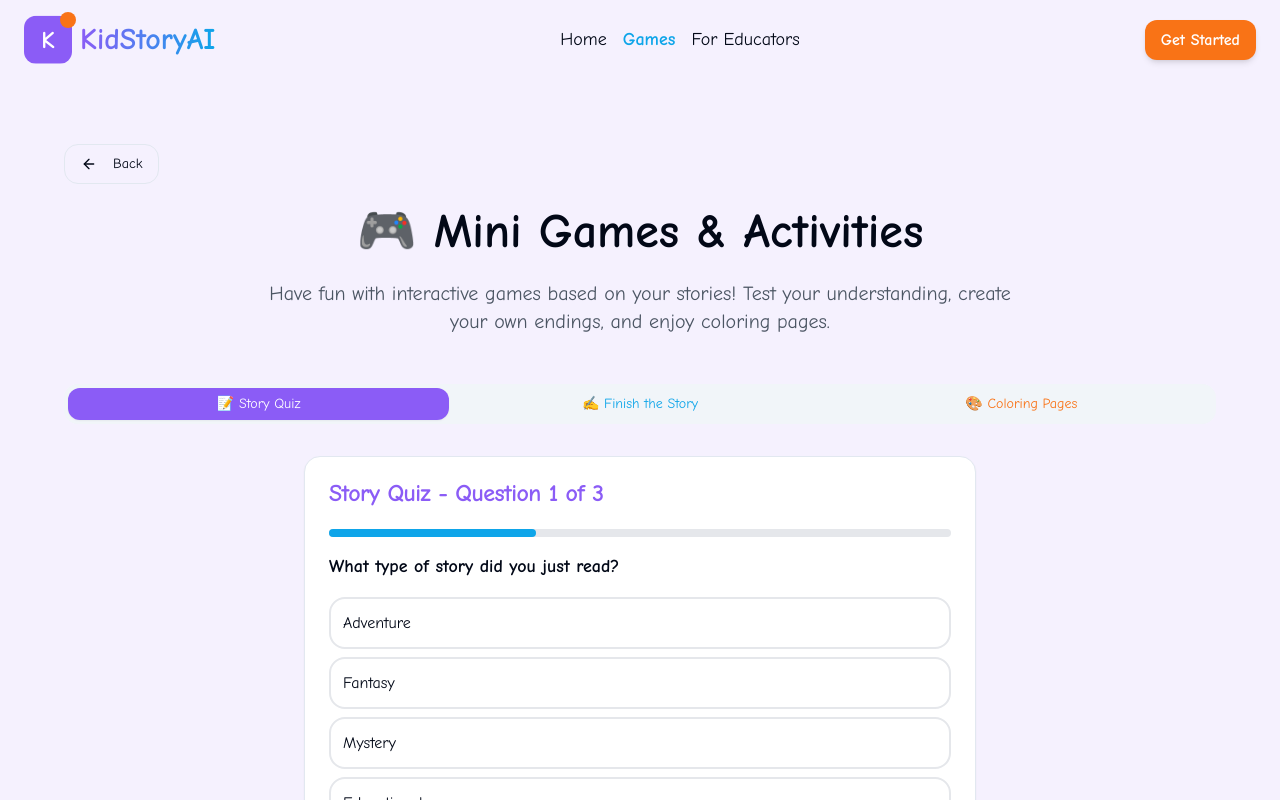
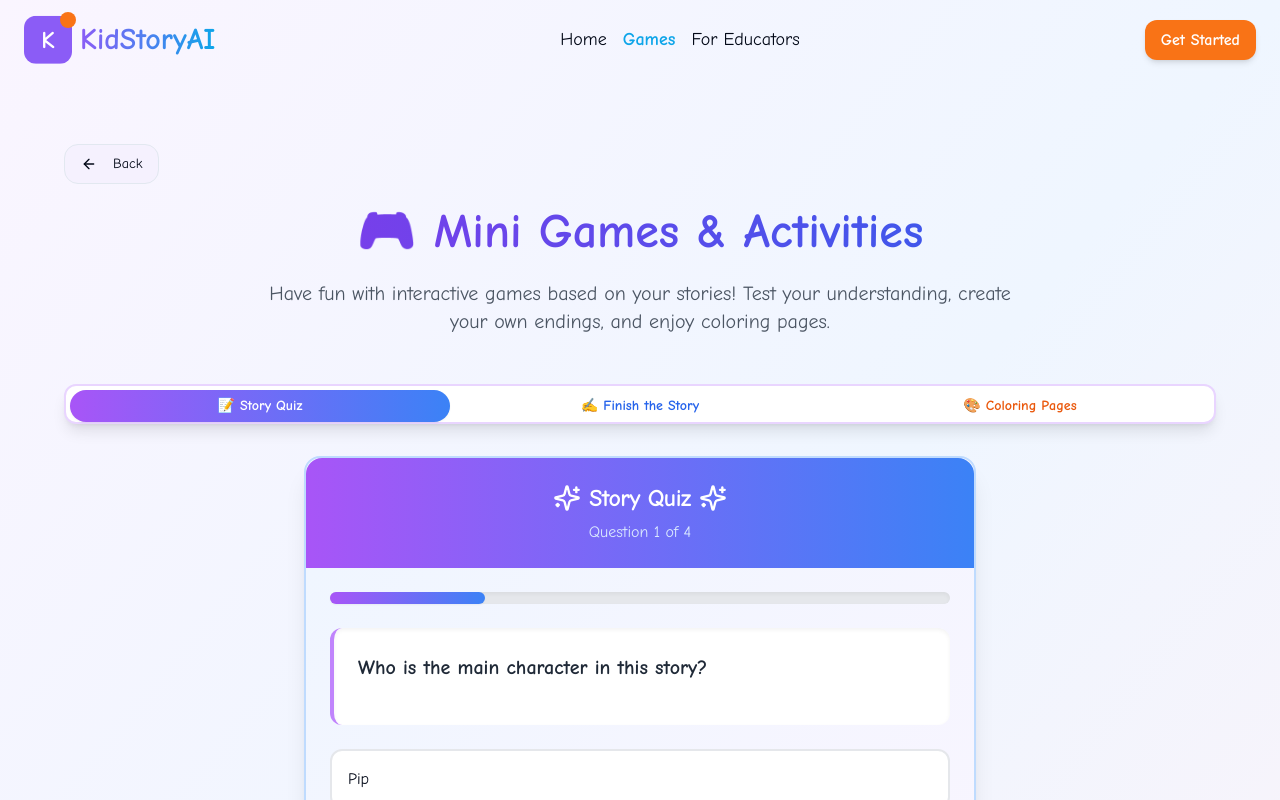
Before and after one commit to UDaygupta12512/kiddo-tale-spark, a React (Vite) app: page /games in a window 1280 px wide. Shown: the top 800 px of the page. Built offline with nearby package versions, Linux system fonts and the light colour scheme.

Commit message:
Refactor: Dynamic story quiz and UI improvements
- Updated StoryQuiz component to generate questions based on the user's story.
- Improved the UI design of the StoryQuiz component.

```diff
--- a/src/components/StoryQuiz.tsx
+++ b/src/components/StoryQuiz.tsx
@@ -2,7 +2,7 @@
 import { useState } from 'react';
 import { Button } from "@/components/ui/button";
 import { Card, CardContent, CardHeader, CardTitle } from "@/components/ui/card";
-import { CheckCircle, XCircle } from "lucide-react";
+import { CheckCircle, XCircle, Star, Sparkles, Trophy } from "lucide-react";
 
 type QuizQuestion = {
   question: string;
@@ -21,27 +21,98 @@ export function StoryQuiz({ storyText }: StoryQuizProps) {
   const [score, setScore] = useState(0);
   const [quizCompleted, setQuizCompleted] = useState(false);
 
-  // Generate quiz questions based on story content
+  // Extract key elements from the story for dynamic question generation
+  const extractStoryElements = (text: string) => {
+    const words = text.toLowerCase().split(/\s+/);
+    const sentences = text.split(/[.!?]+/).filter(s => s.trim().length > 0);
+
+    // Extract potential characters (capitalized words that aren't at sentence start)
+    const characters = text.match(/\b[A-Z][a-z]+\b/g)?.filter((word, index, arr) =>
+      arr.indexOf(word) === index &&
+      !['Once', 'The', 'A', 'An', 'In', 'At', 'On', 'With', 'From'].includes(word)
+    ) || [];
+
+    // Extract locations and settings
+    const locationWords = ['kingdom', 'forest', 'castle', 'garden', 'house', 'village', 'mountain', 'sea', 'cave'];
+    const settings = locationWords.filter(word => text.toLowerCase().includes(word));
+
+    // Extract actions and themes
+    const actionWords = ['adventure', 'journey', 'explore', 'discover', 'help', 'save', 'find', 'learn'];
+    const themes = actionWords.filter(word => text.toLowerCase().includes(word));
+
+    return { characters, settings, themes, sentences, words };
+  };
+
+  // Generate dynamic quiz questions based on story content
   const generateQuestions = (): QuizQuestion[] => {
-    // Simple quiz generation - in a real app, this would use AI
-    const questions: QuizQuestion[] = [
-      {
-        question: "What type of story did you just read?",
-        options: ["Adventure", "Fantasy", "Mystery", "Educational"],
+    if (!storyText) return [];
+
+    const elements = extractStoryElements(storyText);
+    const questions: QuizQuestion[] = [];
+
+    // Question 1: About the main character
+    if (elements.characters.length > 0) {
+      const mainCharacter = elements.characters[0];
+      questions.push({
+        question: `Who is the main character in this story?`,
+        options: [
+          mainCharacter,
+          elements.characters[1] || "Princess Aurora",
+          "Captain Adventure",
+          "Wizard Merlin"
+        ],
         correctAnswer: 0
-      },
-      {
-        question: "What was the main character trying to do?",
-        options: ["Learn something new", "Help others", "Go on an adventure", "All of the above"],
+      });
+    }
+
+    // Question 2: About the setting
+    if (elements.settings.length > 0) {
+      const setting = elements.settings[0];
+      questions.push({
+        question: `Where does the story take place?`,
+        options: [
+          `In a magical ${setting}`,
+          "In outer space",
+          "Under the ocean",
+          "In a modern city"
+        ],
+        correctAnswer: 0
+      });
+    }
+
+    // Question 3: About the story's theme/action
+    const storyLower = storyText.toLowerCase();
+    let themeQuestion = {
+      question: "What is the main theme of this story?",
+      options: ["Adventure and discovery", "Love and friendship", "Magic and wonder", "Learning and growth"],
+      correctAnswer: 0
+    };
+
+    if (storyLower.includes('friend') || storyLower.includes('help')) {
+      themeQuestion.correctAnswer = 1;
+    } else if (storyLower.includes('magic') || storyLower.includes('magical')) {
+      themeQuestion.correctAnswer = 2;
+    } else if (storyLower.includes('learn') || storyLower.includes('discover')) {
+      themeQuestion.correctAnswer = 3;
+    }
+
+    questions.push(themeQuestion);
+
+    // Question 4: Story comprehension
+    if (elements.sentences.length > 1) {
+      questions.push({
+        question: "What lesson can we learn from this story?",
+        options: [
+          "Be brave and curious",
+          "Always tell the truth",
+          "Help others in need",
+          "All of these are good lessons"
+        ],
         correctAnswer: 3
-      },
-      {
-        question: "What lesson can we learn from this story?",
-        options: ["Be kind to others", "Never give up", "Use your imagination", "All are good lessons"],
-        correctAnswer: 3
-      }
-    ];
-    return questions;
+      });
+    }
+
+    return questions.slice(0, 4); // Limit to 4 questions
   };
 
   const questions = generateQuestions();
@@ -65,7 +136,7 @@ export function StoryQuiz({ storyText }: StoryQuizProps) {
       } else {
         setQuizCompleted(true);
       }
-    }, 1500);
+    }, 2000);
   };
 
   const resetQuiz = () => {
@@ -78,10 +149,14 @@ export function StoryQuiz({ storyText }: StoryQuizProps) {
 
   if (!storyText) {
     return (
-      <Card className="w-full max-w-2xl mx-auto">
-        <CardContent className="p-6">
-          <p className="text-center text-gray-500">
-            Generate a story first to unlock the quiz!
+      <Card className="w-full max-w-2xl mx-auto bg-gradient-to-br from-purple-50 to-blue-50 border-2 border-dashed border-purple-300">
+        <CardContent className="p-8 text-center">
+          <div className="mb-4 text-6xl">📚</div>
+          <p className="text-lg text-purple-600 font-semibold mb-2">
+            Create Your Story First!
+          </p>
+          <p className="text-gray-600">
+            Generate a magical story to unlock personalized quiz questions
           </p>
         </CardContent>
       </Card>
@@ -89,23 +164,53 @@ export function StoryQuiz({ storyText }: StoryQuizProps) {
   }
 
   if (quizCompleted) {
+    const percentage = Math.round((score / questions.length) * 100);
+    const isExcellent = percentage === 100;
+    const isGood = percentage >= 75;
+
     return (
-      <Card className="w-full max-w-2xl mx-auto">
-        <CardHeader>
-          <CardTitle className="text-center text-kids-purple">Quiz Complete! 🎉</CardTitle>
+      <Card className="w-full max-w-2xl mx-auto bg-gradient-to-br from-yellow-50 to-orange-50 border-2 border-yellow-300 shadow-xl">
+        <CardHeader className="text-center pb-4">
+          <div className="flex justify-center mb-4">
+            {isExcellent ? (
+              <Trophy className="text-yellow-500 animate-bounce" size={64} />
+            ) : isGood ? (
+              <Star className="text-yellow-500 animate-pulse" size={64} />
+            ) : (
+              <Sparkles className="text-purple-500" size={64} />
+            )}
+          </div>
+          <CardTitle className="text-3xl font-bold bg-gradient-to-r from-purple-600 to-blue-600 bg-clip-text text-transparent">
+            Quiz Complete! 🎉
+          </CardTitle>
         </CardHeader>
-        <CardContent className="text-center space-y-4">
-          <div className="text-4xl font-bold text-kids-blue">
-            {score}/{questions.length}
+        <CardContent className="text-center space-y-6">
+          <div className="relative">
+            <div className="text-6xl font-bold text-transparent bg-gradient-to-r from-purple-500 to-blue-500 bg-clip-text">
+              {score}/{questions.length}
+            </div>
+            <div className="text-lg text-gray-600 mt-2">
+              {percentage}% Correct!
+            </div>
           </div>
-          <p className="text-lg">
-            {score === questions.length
-              ? "Perfect! You understood the story completely!"
-              : score >= questions.length / 2
-                ? "Great job! You got most of it right!"
-                : "Good try! Maybe read the story again?"}
-          </p>
-          <Button onClick={resetQuiz} className="bg-kids-purple hover:bg-kids-purple/90">
+
+          <div className="bg-white rounded-lg p-4 shadow-inner">
+            <p className="text-lg font-semibold text-gray-800">
+              {isExcellent
+                ? "🌟 Perfect! You understood every detail of the story!"
+                : isGood
+                  ? "🎯 Excellent! You really paid attention to the story!"
+                  : percentage >= 50
+                    ? "👍 Good job! You got the main ideas!"
+                    : "📖 Keep reading! Every story teaches us something new!"}
+            </p>
+          </div>
+
+          <Button
+            onClick={resetQuiz}
+            className="bg-gradient-to-r from-purple-500 to-blue-500 hover:from-purple-600 hover:to-blue-600 text-white px-8 py-3 text-lg font-semibold transform hover:scale-105 transition-all duration-200 shadow-lg"
+          >
+            <Sparkles className="mr-2" size={20} />
             Try Again
           </Button>
         </CardContent>
@@ -114,48 +219,57 @@ export function StoryQuiz({ storyText }: StoryQuizProps) {
   }
 
   return (
-    <Card className="w-full max-w-2xl mx-auto">
-      <CardHeader>
-        <CardTitle className="text-kids-purple">
-          Story Quiz - Question {currentQuestion + 1} of {questions.length}
+    <Card className="w-full max-w-2xl mx-auto bg-gradient-to-br from-blue-50 to-purple-50 border-2 border-blue-200 shadow-xl">
+      <CardHeader className="bg-gradient-to-r from-purple-500 to-blue-500 text-white rounded-t-lg">
+        <CardTitle className="text-2xl font-bold text-center flex items-center justify-center gap-2">
+          <Sparkles size={28} />
+          Story Quiz
+          <Sparkles size={28} />
         </CardTitle>
+        <div className="text-center text-blue-100 font-medium">
+          Question {currentQuestion + 1} of {questions.length}
+        </div>
       </CardHeader>
-      <CardContent className="space-y-4">
-        <div className="w-full bg-gray-200 rounded-full h-2">
+      <CardContent className="p-6 space-y-6">
+        <div className="w-full bg-gray-200 rounded-full h-3 shadow-inner">
           <div
-            className="bg-kids-blue h-2 rounded-full transition-all duration-300"
+            className="bg-gradient-to-r from-purple-500 to-blue-500 h-3 rounded-full transition-all duration-500 ease-out shadow-sm"
             style={{ width: `${((currentQuestion + 1) / questions.length) * 100}%` }}
           />
         </div>
 
-        <h3 className="text-lg font-semibold mb-4">
-          {questions[currentQuestion].question}
-        </h3>
+        <div className="bg-white rounded-xl p-6 shadow-inner border-l-4 border-purple-400">
+          <h3 className="text-xl font-bold mb-4 text-gray-800 leading-relaxed">
+            {questions[currentQuestion]?.question}
+          </h3>
+        </div>
 
-        <div className="space-y-2">
-          {questions[currentQuestion].options.map((option, index) => (
+        <div className="space-y-3">
+          {questions[currentQuestion]?.options.map((option, index) => (
             <button
               key={index}
               onClick={() => handleAnswerSelect(index)}
               disabled={showResult}
-              className={`w-full p-3 text-left rounded-lg border-2 transition-all ${
+              className={`w-full p-4 text-left rounded-xl border-2 transition-all duration-300 transform hover:scale-[1.02] ${
                 selectedAnswer === index
                   ? showResult
                     ? index === questions[currentQuestion].correctAnswer
-                      ? "border-green-500 bg-green-50"
-                      : "border-red-500 bg-red-50"
-                    : "border-kids-blue bg-kids-blue/10"
-                  : "border-gray-200 hover:border-kids-purple/50"
+                      ? "border-green-400 bg-green-50 text-green-800 shadow-lg"
+                      : "border-red-400 bg-red-50 text-red-800 shadow-lg"
+                    : "border-purple-400 bg-purple-50 text-purple-800 shadow-md"
+                  : "border-gray-200 bg-white hover:border-purple-300 hover:bg-purple-25 hover:shadow-md"
               }`}
             >
               <div className="flex items-center justify-between">
-                <span>{option}</span>
+                <span className="font-medium">{option}</span>
                 {showResult && selectedAnswer === index && (
-                  index === questions[currentQuestion].correctAnswer ? (
-                    <CheckCircle className="text-green-500" size={20} />
-                  ) : (
-                    <XCircle className="text-red-500" size={20} />
-                  )
+                  <div className="animate-scale-in">
+                    {index === questions[currentQuestion].correctAnswer ? (
+                      <CheckCircle className="text-green-500 animate-bounce" size={24} />
+                    ) : (
+                      <XCircle className="text-red-500 animate-pulse" size={24} />
+                    )}
+                  </div>
                 )}
               </div>
             </button>
@@ -165,10 +279,26 @@ export function StoryQuiz({ storyText }: StoryQuizProps) {
         <Button
           onClick={handleNextQuestion}
           disabled={selectedAnswer === null || showResult}
-          className="w-full bg-kids-blue hover:bg-kids-blue/90"
+          className="w-full bg-gradient-to-r from-purple-500 to-blue-500 hover:from-purple-600 hover:to-blue-600 disabled:from-gray-400 disabled:to-gray-500 text-white py-4 text-lg font-semibold transform hover:scale-105 transition-all duration-200 shadow-lg disabled:hover:scale-100 disabled:shadow-none"
         >
-          {currentQuestion === questions.length - 1 ? "Finish Quiz" : "Next Question"}
+          {showResult ? (
+            <div className="flex items-center justify-center gap-2">
+              <Sparkles className="animate-spin" size={20} />
+              {currentQuestion === questions.length - 1 ? "Calculating Results..." : "Loading Next Question..."}
+            </div>
+          ) : (
+            currentQuestion === questions.length - 1 ? "Finish Quiz" : "Next Question"
+          )}
         </Button>
+
+        {showResult && (
+          <div className="text-center text-sm text-gray-600 animate-fade-in">
+            {selectedAnswer === questions[currentQuestion].correctAnswer ?
+              "🎉 Correct! Great job!" :
+              "📚 That's okay! Every mistake helps us learn!"
+            }
+          </div>
+        )}
       </CardContent>
     </Card>
   );
--- a/src/pages/Games.tsx
+++ b/src/pages/Games.tsx
@@ -1,5 +1,5 @@
 
-import { useState } from 'react';
+import { useState, useEffect } from 'react';
 import { Header } from "@/components/Header";
 import { Footer } from "@/components/Footer";
 import { BackButton } from "@/components/BackButton";
@@ -9,11 +9,26 @@ import { FinishTheStory } from "@/components/FinishTheStory";
 import { ColoringPages } from "@/components/ColoringPages";
 
 const Games = () => {
-  // This would ideally come from a context or prop
-  const [sampleStory] = useState(`Once upon a time, in a magical kingdom far away, there lived a brave little mouse named Pip. Pip loved to explore and was always curious about the world around him. One day, while exploring the royal garden, Pip discovered a mysterious golden key hidden under a rose bush. The key seemed to glow with its own magical light, and Pip knew it must be special.`);
+  const [currentStory, setCurrentStory] = useState<string>("");
+
+  useEffect(() => {
+    // Try to get the story from localStorage or URL params
+    const savedStory = localStorage.getItem('generatedStory');
+    const urlParams = new URLSearchParams(window.location.search);
+    const storyFromUrl = urlParams.get('story');
+
+    if (storyFromUrl) {
+      setCurrentStory(decodeURIComponent(storyFromUrl));
+    } else if (savedStory) {
+      setCurrentStory(savedStory);
+    } else {
+      // Fallback sample story if no story is available
+      setCurrentStory(`Once upon a time, in a magical kingdom far away, there lived a brave little mouse named Pip. Pip loved to explore and was always curious about the world around him. One day, while exploring the royal garden, Pip discovered a mysterious golden key hidden under a rose bush. The key seemed to glow with its own magical light, and Pip knew it must be special. With courage in his heart, Pip decided to find out what the magical key could unlock.`);
+    }
+  }, []);
 
   return (
-    <div className="min-h-screen w-full">
+    <div className="min-h-screen w-full bg-gradient-to-br from-purple-50 via-blue-50 to-pink-50">
       <Header />
 
       <main className="py-16 px-4 animate-fade-in">
@@ -21,7 +36,7 @@ const Games = () => {
           <BackButton />
 
           <div className="text-center mb-12">
-            <h1 className="text-4xl md:text-5xl font-bold mb-6">
+            <h1 className="text-4xl md:text-5xl font-bold mb-6 bg-gradient-to-r from-purple-600 to-blue-600 bg-clip-text text-transparent">
               🎮 Mini Games & Activities
             </h1>
             <p className="text-xl text-gray-600 max-w-3xl mx-auto">
@@ -31,24 +46,33 @@ const Games = () => {
           </div>
 
           <Tabs defaultValue="quiz" className="w-full">
-            <TabsList className="grid w-full grid-cols-3 mb-8">
-              <TabsTrigger value="quiz" className="text-kids-purple data-[state=active]:bg-kids-purple data-[state=active]:text-white transition-all duration-200">
+            <TabsList className="grid w-full grid-cols-3 mb-8 bg-white shadow-lg rounded-xl border-2 border-purple-200">
+              <TabsTrigger
+                value="quiz"
+                className="text-purple-600 data-[state=active]:bg-gradient-to-r data-[state=active]:from-purple-500 data-[state=active]:to-blue-500 data-[state=active]:text-white transition-all duration-200 rounded-lg font-semibold"
+              >
                 📝 Story Quiz
               </TabsTrigger>
-              <TabsTrigger value="finish" className="text-kids-blue data-[state=active]:bg-kids-blue data-[state=active]:text-white transition-all duration-200">
+              <TabsTrigger
+                value="finish"
+                className="text-blue-600 data-[state=active]:bg-gradient-to-r data-[state=active]:from-blue-500 data-[state=active]:to-purple-500 data-[state=active]:text-white transition-all duration-200 rounded-lg font-semibold"
+              >
                 ✍️ Finish the Story
               </TabsTrigger>
-              <TabsTrigger value="coloring" className="text-kids-orange data-[state=active]:bg-kids-orange data-[state=active]:text-white transition-all duration-200">
+              <TabsTrigger
+                value="coloring"
+                className="text-orange-600 data-[state=active]:bg-gradient-to-r data-[state=active]:from-orange-500 data-[state=active]:to-pink-500 data-[state=active]:text-white transition-all duration-200 rounded-lg font-semibold"
+              >
                 🎨 Coloring Pages
               </TabsTrigger>
             </TabsList>
 
             <TabsContent value="quiz" className="mt-6 animate-fade-in">
-              <StoryQuiz storyText={sampleStory} />
+              <StoryQuiz storyText={currentStory} />
             </TabsContent>
 
             <TabsContent value="finish" className="mt-6 animate-fade-in">
-              <FinishTheStory storyText={sampleStory} />
+              <FinishTheStory storyText={currentStory} />
             </TabsContent>
 
             <TabsContent value="coloring" className="mt-6 animate-fade-in">
```
